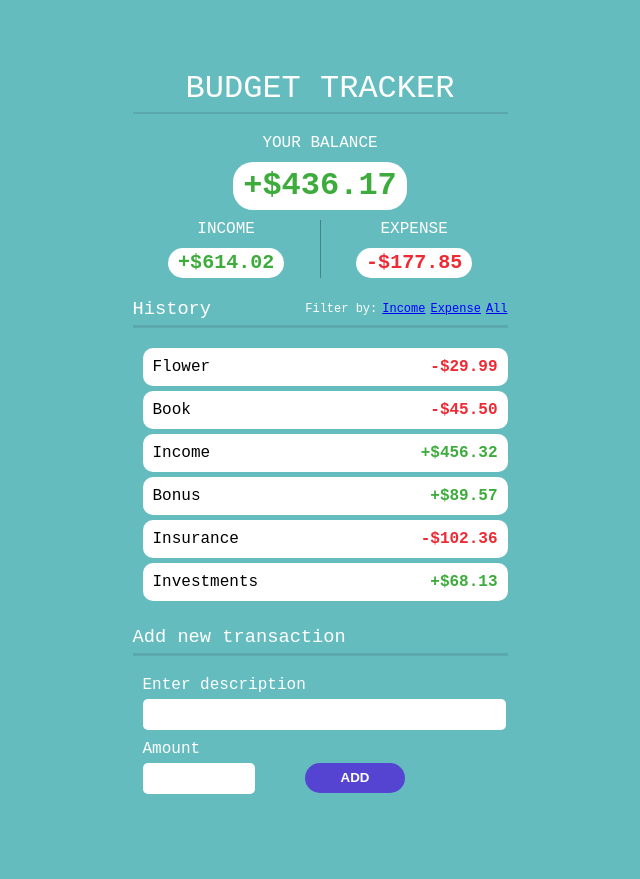
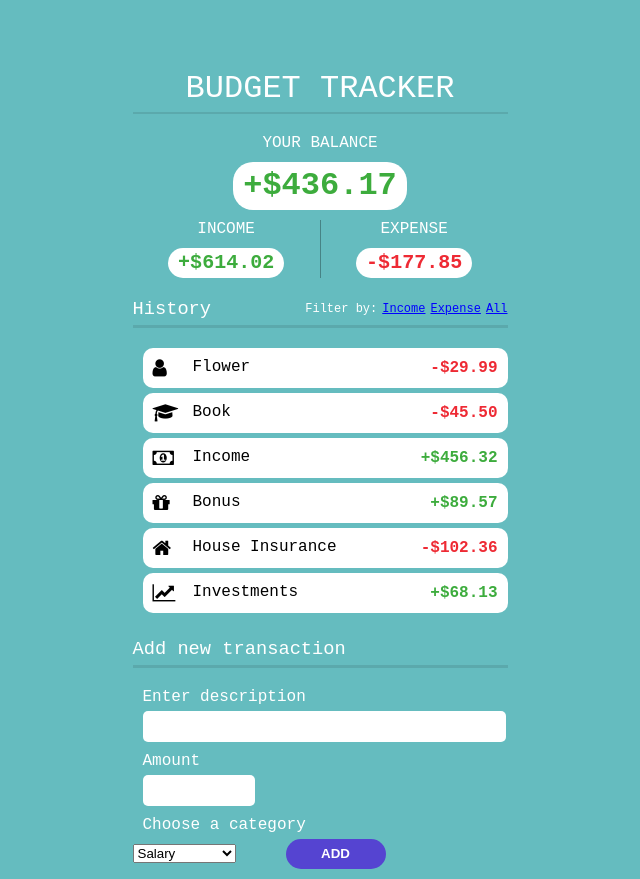
Before and after one commit to mikewitk/budget-tracker, a React (Create React App) app: page / in a window 1280 px wide. Shown: the whole page, without its empty margins (320-960 px from the left). Before the commit the page ends 814 px from the top, so only its background shows below. Built offline with nearby package versions, Linux system fonts and the light colour scheme; the HTML template or start-up script is replaced by a standard one.

Commit message:
Add category dropdown to input. Add icon to history

```diff
--- a/public/index.html
+++ b/public/index.html
@@ -25,6 +25,7 @@
       Learn how to configure a non-root public URL by running `npm run build`.
     -->
     <link rel="stylesheet" href="https://cdnjs.cloudflare.com/ajax/libs/font-awesome/4.7.0/css/font-awesome.min.css">
+
     <title>Budget Tracker</title>
   </head>
   <body>
--- a/src/components/addTransaction/AddTransaction.jsx
+++ b/src/components/addTransaction/AddTransaction.jsx
@@ -1,12 +1,13 @@
 import React, { useContext, useState } from 'react'
 import './AddTransaction.css'
 import { GlobalContext } from '../../context/GlobalState'
-
+import AddTransactionCategories from './AddTransactionCategories'
 
 const AddTransaction = () => {
 
   const [description, setDescription] = useState("")
   const [amount, setAmount] = useState("")
+  const [category, setCategory] = useState("")
 
   const { addTransaction } = useContext(GlobalContext)
 
@@ -18,8 +19,10 @@ const AddTransaction = () => {
       id: Math.floor(Math.random() * 1000000),
       description,
       amount: parseFloat(amount),
-      type
+      type,
+      category
     }
+    console.log({newTransaction})
 
     addTransaction(newTransaction)
   }
@@ -46,6 +49,7 @@ const AddTransaction = () => {
           required
           className="add-transaction-amount"
         />
+        <AddTransactionCategories setCategory={setCategory} />
         <button className="add-transaction-button" >Add</button>
       </form>
     </div>
--- /dev/null
+++ b/src/components/addTransaction/AddTransactionCategories.jsx
@@ -0,0 +1,24 @@
+import React, { Fragment, useContext } from 'react';
+import { GlobalContext } from '../../context/GlobalState'
+
+const AddTransactionCategories = ({ setCategory }) => {
+
+  const { categories } = useContext(GlobalContext)
+
+  return (
+    <Fragment>
+      <label>Choose a category</label>
+      <select onChange={e => setCategory(e.target.value)} >
+        {Object.keys(categories).map( category => {
+          return (
+            <optgroup label={category.toUpperCase()}>
+              {categories[category].map(subcategory => <option value={subcategory}>{subcategory}</option> )}
+            </optgroup>
+          )
+        })}
+      </select>
+    </Fragment>
+  )
+}
+
+export default AddTransactionCategories
--- a/src/components/transaction/Transaction.css
+++ b/src/components/transaction/Transaction.css
@@ -54,6 +54,7 @@
   border-radius: 10px;
   margin: 0px 0px 5px 10px;
   width: 100%;
+  align-items: center;
 }
 
 .transaction-item:last-child {
@@ -82,3 +83,19 @@
   justify-content: center;
   margin-left: 5px;
 }
+
+.icon-container {
+  display: flex;
+  align-items: center;
+  justify-content: center;
+}
+
+.icon-container i {
+  margin-right: 10px;
+  font-size: 20px;
+  width: 30px;
+}
+
+.transaction-icon-text {
+  display: flex;
+}
--- a/src/components/transaction/Transaction.jsx
+++ b/src/components/transaction/Transaction.jsx
@@ -3,15 +3,30 @@ import './Transaction.css'
 import { GlobalContext } from '../../context/GlobalState'
 
 const Transaction = ({ transaction }) => {
+console.log("Transaction -> transaction", transaction)
 
   const { deleteTransaction } = useContext(GlobalContext)
+
+  const icons = {
+    House: "fa fa-home",
+    Personal: "fa fa-user",
+    Education: "fa fa-mortar-board",
+    Salary: "fa fa-money",
+    Investment: "fa fa-line-chart",
+    Bonus: "fa fa-gift",
+  }
 
   const sign = transaction.amount >= 0 ? "+" : "-"
 
   return (
     <div className="transaction-container">
       <li className="transaction-item">
-        <p>{transaction.description}</p>
+        <div className="transaction-icon-text">
+          <div className="icon-container">
+            <i className={icons[transaction.category]} />
+          </div>
+            <p>{transaction.description}</p>
+        </div>
         <span className={transaction.amount >= 0 ? "positive" : "negative"}>{sign}${Math.abs(transaction.amount).toFixed(2)}</span>
       </li>
       <button className="del-btn" onClick={() => deleteTransaction(transaction.id)}><i className="fa fa-trash-o" /></button>
--- a/src/context/GlobalState.jsx
+++ b/src/context/GlobalState.jsx
@@ -9,38 +9,48 @@ const initialState = {
       description: "Flower",
       amount: -29.99,
       type: 'expense',
+      category: 'Personal',
     },
     {
       id: 2,
       description: "Book",
       amount: -45.50,
       type: 'expense',
+      category: 'Education',
     },
     {
       id: 3,
       description: "Income",
       amount: +456.32,
       type: 'income',
+      category: 'Salary',
     },
     {
       id: 4,
       description: "Bonus",
       amount: +89.57,
       type: 'income',
+      category: 'Bonus',
     },
     {
       id: 5,
-      description: "Insurance",
+      description: "House Insurance",
       amount: -102.36,
       type: 'expense',
+      category: 'House',
     },
     {
       id: 6,
       description: "Investments",
       amount: +68.13,
       type: 'income',
+      category: 'Investment',
     },
-  ]
+  ],
+  categories: {
+    "income": ["Salary", "Investment", "Bonus"],
+    "expense": ["House", "Personal", "Education"]
+  }
 }
 
 
@@ -66,6 +76,7 @@ export const GlobalProvider = ({ children }) => {
   return (
     <GlobalContext.Provider value={{
       transactions: state.transactions,
+      categories: state.categories,
       deleteTransaction,
       addTransaction,
     }}>
```
Also changed, not shown: 1 other file (tests, documents, lock files or other folders).
